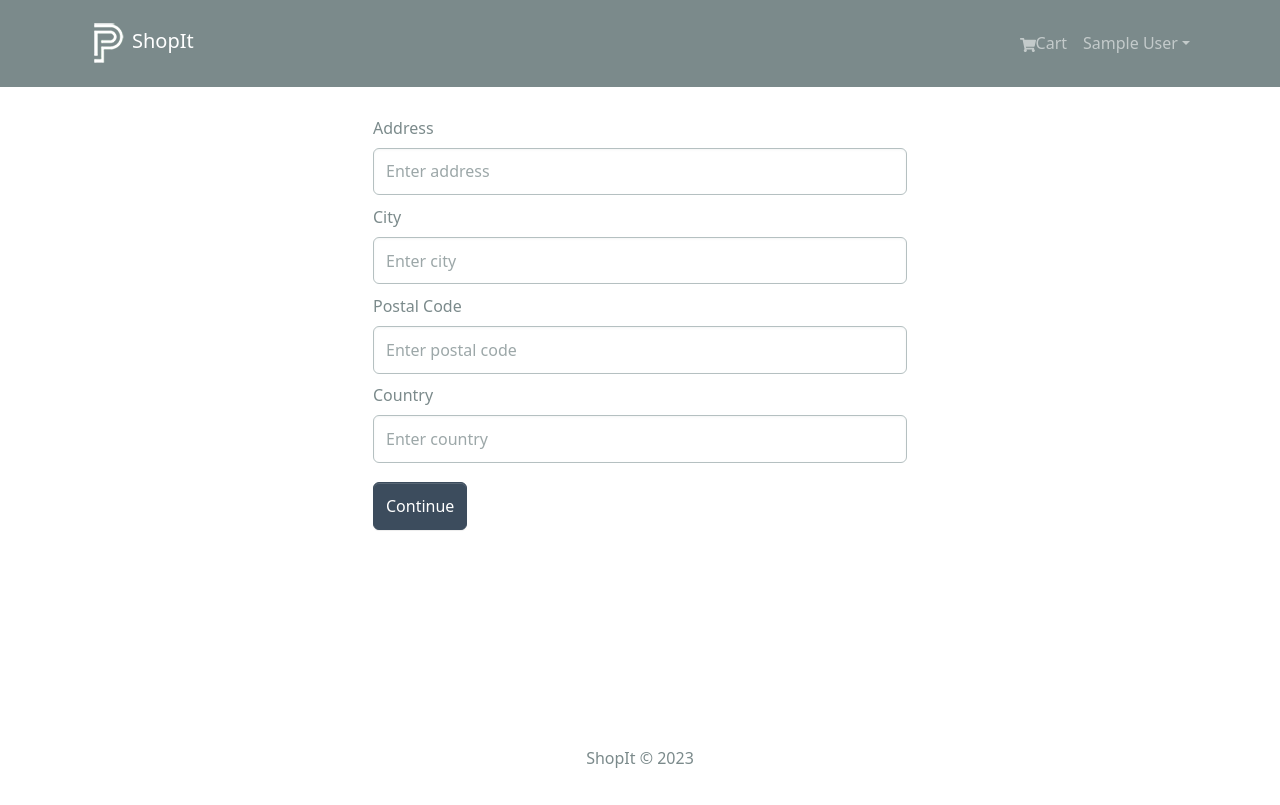
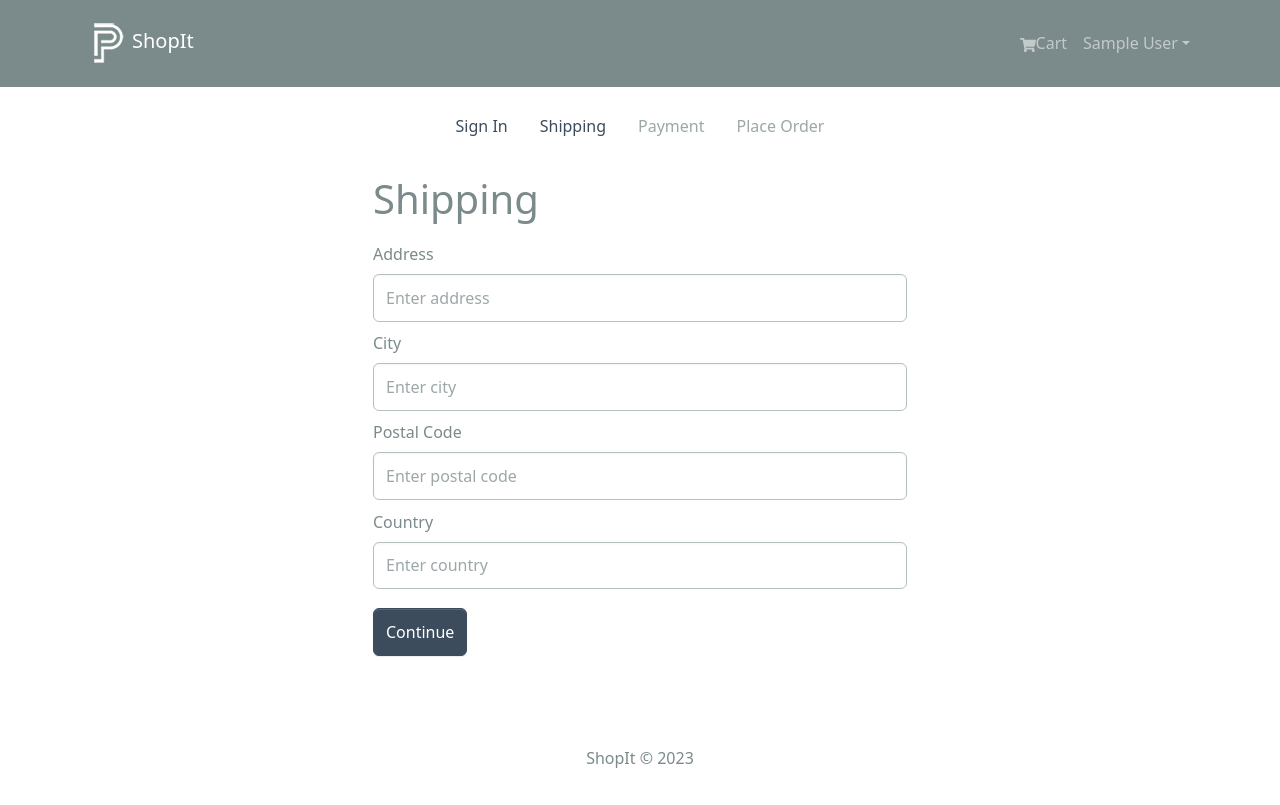
Before and after one commit to NitGanwani/ShopIt, a React (Create React App) app in the folder frontend/: page /shipping in a window 1280 px wide. Built offline with nearby package versions, Linux system fonts and the light colour scheme; sample sign-in values are in the browser's storage.

Commit message:
Add PrivateRoute and CheckoutSteps components

```diff
--- /dev/null
+++ b/frontend/src/components/CheckoutSteps.jsx
@@ -0,0 +1,47 @@
+import { Nav } from 'react-bootstrap';
+import { LinkContainer } from 'react-router-bootstrap';
+
+const CheckoutSteps = ({ step1, step2, step3, step4 }) => {
+  return (
+    <Nav className="justify-content-center mb-4">
+      <Nav.Item>
+        {step1 ? (
+          <LinkContainer to="/login">
+            <Nav.Link>Sign In</Nav.Link>
+          </LinkContainer>
+        ) : (
+          <Nav.Link disabled>Sign In</Nav.Link>
+        )}
+      </Nav.Item>
+      <Nav.Item>
+        {step2 ? (
+          <LinkContainer to="/shipping">
+            <Nav.Link>Shipping</Nav.Link>
+          </LinkContainer>
+        ) : (
+          <Nav.Link disabled>Shipping</Nav.Link>
+        )}
+      </Nav.Item>
+      <Nav.Item>
+        {step3 ? (
+          <LinkContainer to="/payment">
+            <Nav.Link>Payment</Nav.Link>
+          </LinkContainer>
+        ) : (
+          <Nav.Link disabled>Payment</Nav.Link>
+        )}
+      </Nav.Item>
+      <Nav.Item>
+        {step4 ? (
+          <LinkContainer to="/placeorder">
+            <Nav.Link>Place Order</Nav.Link>
+          </LinkContainer>
+        ) : (
+          <Nav.Link disabled>Place Order</Nav.Link>
+        )}
+      </Nav.Item>
+    </Nav>
+  );
+};
+
+export default CheckoutSteps;
--- /dev/null
+++ b/frontend/src/components/PrivateRoute.jsx
@@ -0,0 +1,10 @@
+import { Outlet, Navigate } from 'react-router-dom';
+import { useSelector } from 'react-redux';
+
+const PrivateRoute = () => {
+  const { userInfo } = useSelector((state) => state.auth);
+
+  return <>{userInfo ? <Outlet /> : <Navigate to="/login" />}</>;
+};
+
+export default PrivateRoute;
--- a/frontend/src/index.js
+++ b/frontend/src/index.js
@@ -18,6 +18,7 @@ import CartScreen from './screens/CartScreen';
 import LoginScreen from './screens/LoginScreen';
 import RegisterScreen from './screens/RegisterScreen';
 import ShippingScreen from './screens/ShippingScreen';
+import PrivateRoute from './components/PrivateRoute';
 
 const router = createBrowserRouter(
   createRoutesFromElements(
@@ -27,7 +28,10 @@ const router = createBrowserRouter(
       <Route path="/cart" element={<CartScreen></CartScreen>} />
       <Route path="/login" element={<LoginScreen></LoginScreen>} />
       <Route path="/register" element={<RegisterScreen></RegisterScreen>} />
-      <Route path="/shipping" element={<ShippingScreen></ShippingScreen>} />
+
+      <Route path="" element={<PrivateRoute></PrivateRoute>}>
+        <Route path="/shipping" element={<ShippingScreen></ShippingScreen>} />
+      </Route>
     </Route>
   )
 );
--- a/frontend/src/screens/ShippingScreen.jsx
+++ b/frontend/src/screens/ShippingScreen.jsx
@@ -4,6 +4,7 @@ import { useDispatch, useSelector } from 'react-redux';
 import { useNavigate } from 'react-router-dom';
 import FormContainer from '../components/FormContainer';
 import { saveShippingAddress } from '../slices/cartSlice';
+import CheckoutSteps from '../components/CheckoutSteps';
 
 const ShippingScreen = () => {
   const cart = useSelector((state) => state.cart);
@@ -27,6 +28,8 @@ const ShippingScreen = () => {
 
   return (
     <FormContainer>
+      <CheckoutSteps step1 step2 />
+      <h1>Shipping</h1>
       <Form onSubmit={submitHandler}>
         <Form.Group controlId="address" className="my-2">
           <Form.Label>Address</Form.Label>
```
